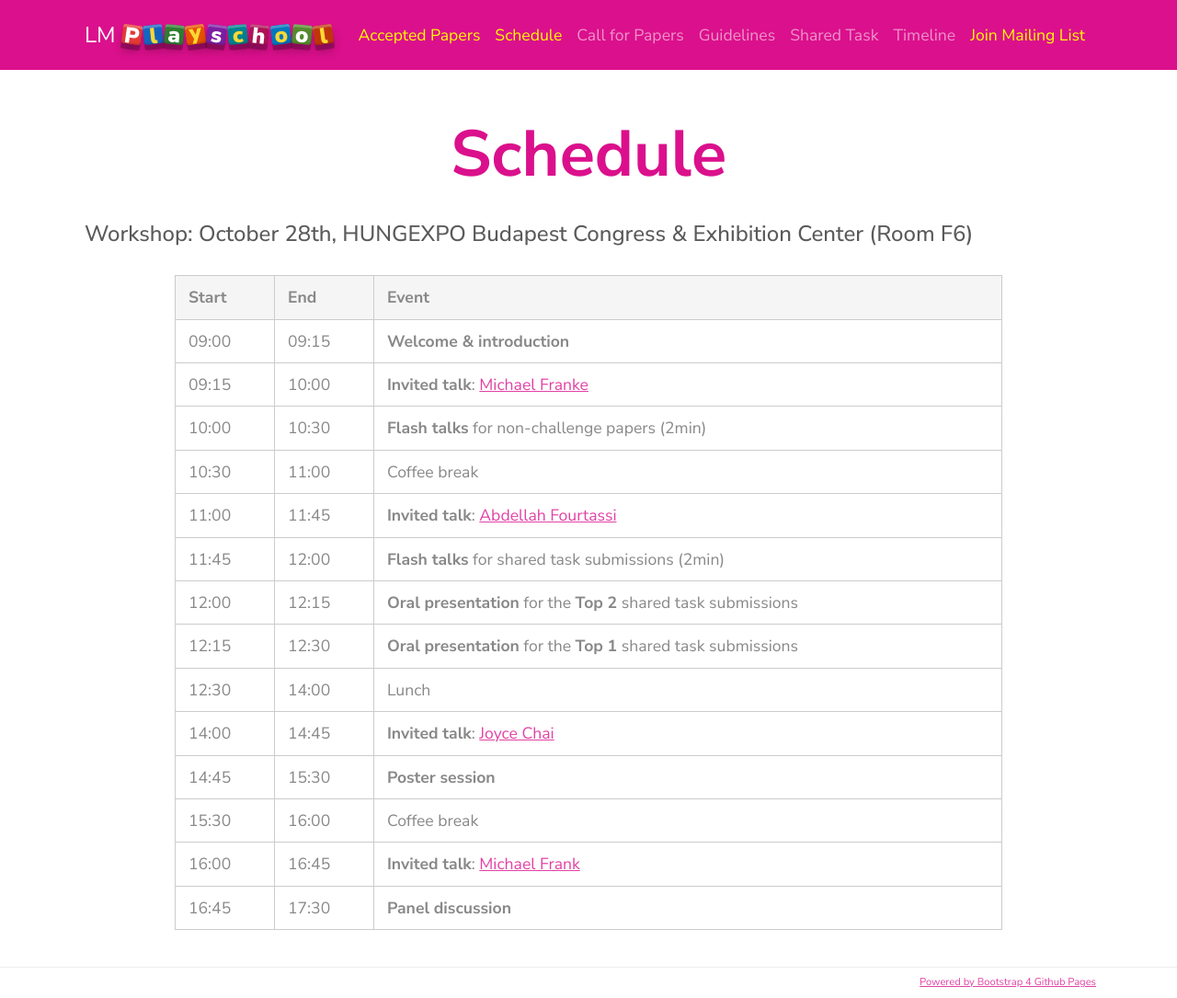
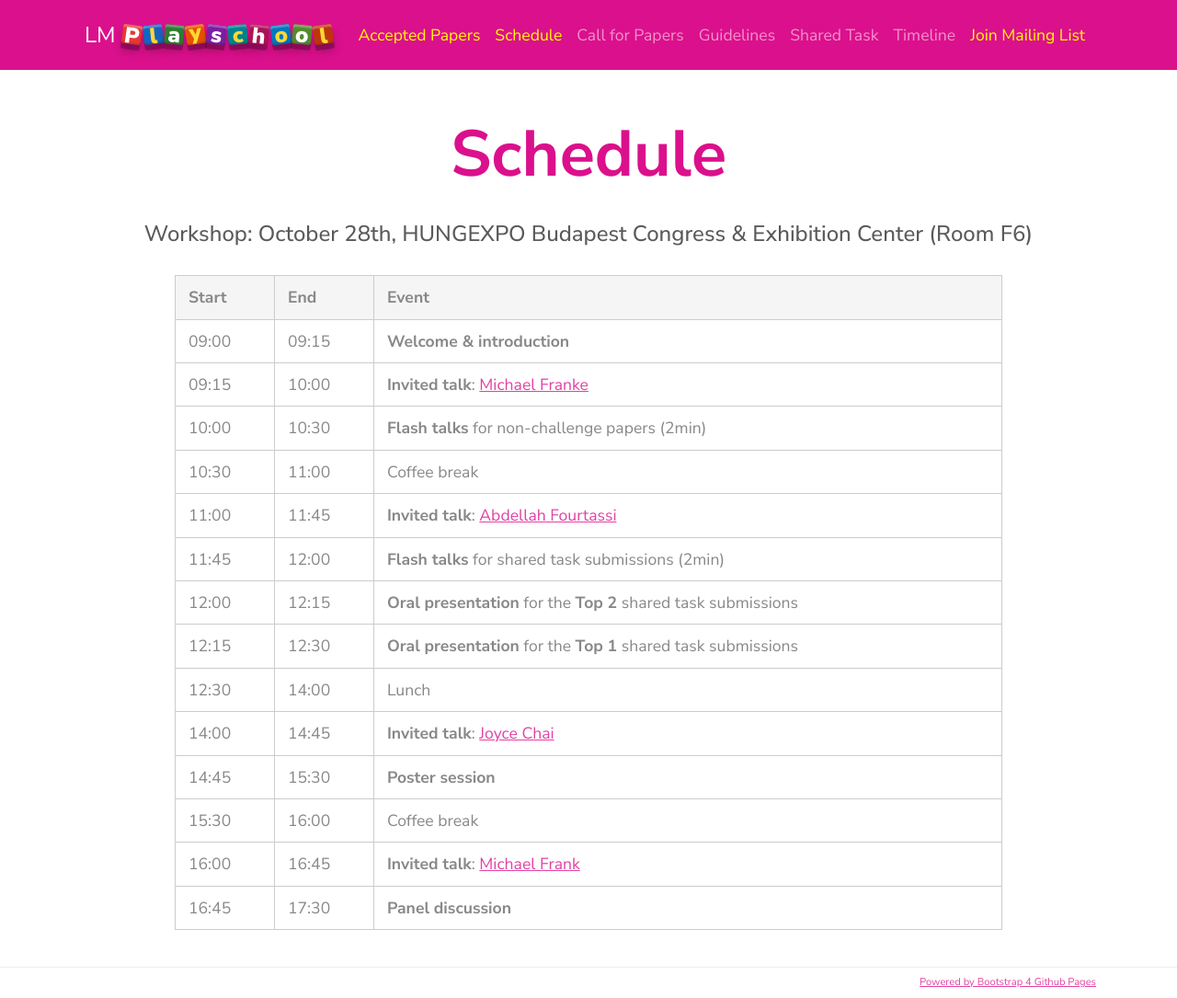
Before and after one commit to lm-playschool/lm-playschool.github.io, a Jekyll site: the page built from _content/_pages/schedule.md, in a window 1280 px wide. Shown: the whole page at 92% size. Built offline with Jekyll 4.4.1, drawn with Linux system fonts in a browser that asks for light colours.

Commit message:
centered venue heading in schedule

```diff
--- a/assets/main.scss
+++ b/assets/main.scss
@@ -404,6 +404,10 @@ th:first-child, td:first-child {
     }
 }
 
+.schedule-venue {
+    text-align: center;
+}
+
 .schedule-table {
     max-width: 900px;
     margin: 30px auto 40px auto;
```
